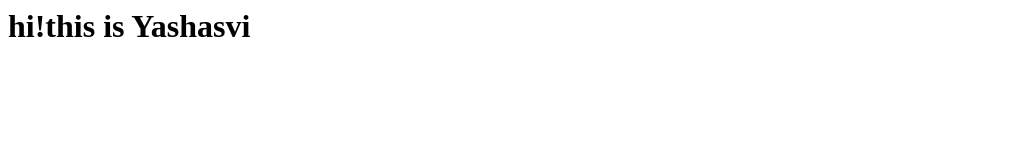
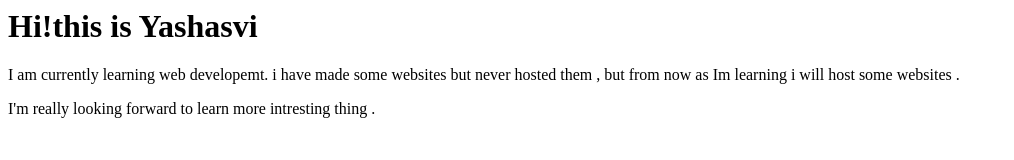
Before and after one commit to paunikaryashasvi/student-name-site, a plain HTML site: page index.html in a window 1280 px wide. Shown: the whole page, without its empty margins (0-1014 px from the left). Drawn offline with Linux system fonts and the light colour scheme.

Commit message:
update index.html

```diff
--- a/index.html
+++ b/index.html
@@ -5,6 +5,9 @@
     <title>studentfile</title>
 </head>
 <body>
-    <h1>hi!this is Yashasvi</h1>
+    <h1>Hi!this is Yashasvi</h1>
+    I am currently learning web developemt. i have made some websites but never hosted them , but from now as Im learning i will host some websites .
+    <p>I'm really looking forward to learn more intresting thing .</p>
+
 </body>
 </html>
```
